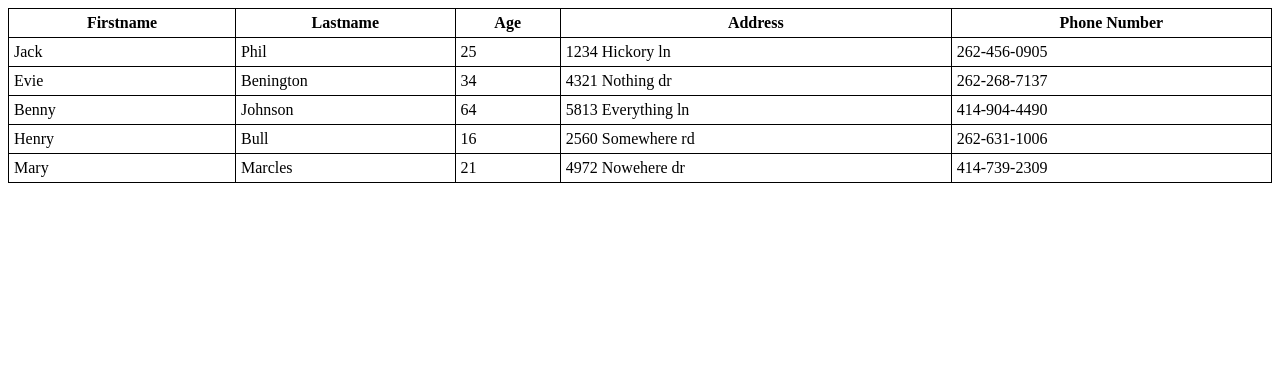
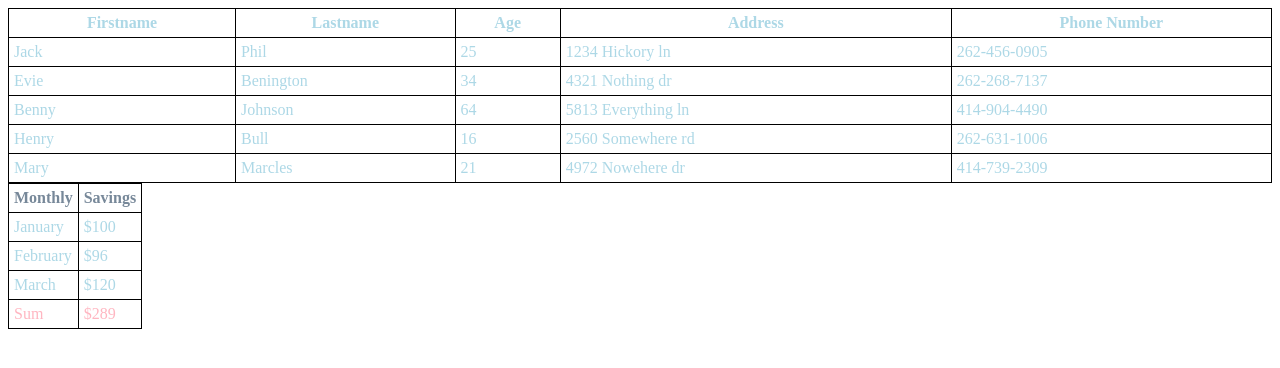
Before and after one commit to Allison-Munn/Allison-Munn.github.io, a plain HTML site: page table/table.html in a window 1280 px wide. Drawn offline with Linux system fonts and the light colour scheme.

Commit message:
new table

```diff
--- a/table/table.html
+++ b/table/table.html
@@ -58,5 +58,51 @@ th, td {
     <td>414-739-2309</td>
   </tr>
 </table>
+
+
+<style>
+thead {color:lightslategray;}
+tbody {color:lightblue;}
+tfoot {color:lightpink;}
+
+table, th, td {
+  border: 1px solid black;
+  border-collapse: collapse;
+}
+th, td {
+  padding: 5px;
+}
+</style>
+<table>
+<thead>
+    <tr>
+    <th>Monthly</th>
+    <th>Savings</th>
+    </tr>
+</thead>
+<tbody>
+    <tr>
+    <td>January</td>
+    <td>$100</td>
+    </tr>
+
+    <tr>
+    <td>February</td>
+    <td>$96</td>
+    </tr>
+
+    <tr>
+    <td>March</td>
+    <td>$120</td>
+    </tr>
+</tbody>
+<tfoot>
+    <tr>
+    <td>Sum</td>
+    <td>$289</td>
+    </tr>
+</tfoot>
+</table>
+
 </body>
 </html>
```
